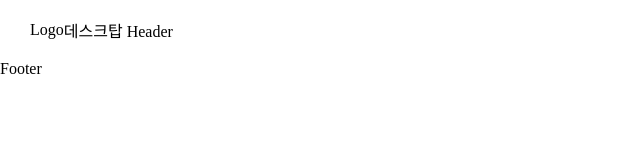
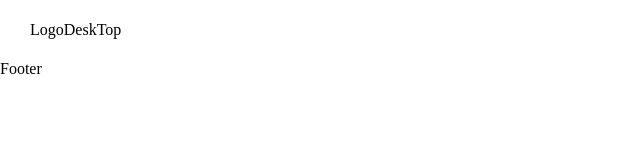
Before and after one commit to Jong-Yu/front-teamwork, a React (Vite) app: page / in a window 1280 px wide. Shown: the top 160 px of the page, without its empty margins (0-640 px from the left). Built offline with nearby package versions, Linux system fonts and the light colour scheme.

Commit message:
feat: useMediaQuery 에 따른 컴포넌트 나누기

```diff
--- a/src/layout/header/Header.tsx
+++ b/src/layout/header/Header.tsx
@@ -1,27 +1,23 @@
 import { useMediaQuery } from 'react-responsive';
 import { Logo } from './components/Logo';
+import { DeskTop } from './components/DeskTop';
+import { Mobile } from './components/Mobile';
 
 export const Header = () => {
   const isMobile = useMediaQuery({
     query: '(min-width:0px) and (max-width:639px)',
   });
 
-  const isTablet = useMediaQuery({
-    query: '(min-width:640px) and (max-width:1023px)',
-  });
-
   const isDesktop = useMediaQuery({
-    query: '(min-width:1024px)',
+    query: '(min-width:640px)',
   });
 
   return (
     <nav className="header nav">
       <div className="inner_container">
         <Logo />
-
-        {isMobile && <>모바일 Header</>}
-        {isTablet && <>테블릿 Header</>}
-        {isDesktop && <>데스크탑 Header</>}
+        {isMobile && <Mobile />}
+        {isDesktop && <DeskTop />}
       </div>
     </nav>
   );
--- /dev/null
+++ b/src/layout/header/components/DeskTop.tsx
@@ -0,0 +1,3 @@
+export const DeskTop = () => {
+  return <div>DeskTop</div>;
+};
--- /dev/null
+++ b/src/layout/header/components/Mobile.tsx
@@ -0,0 +1,3 @@
+export const Mobile = () => {
+  return <div>Mobile</div>;
+};
```
